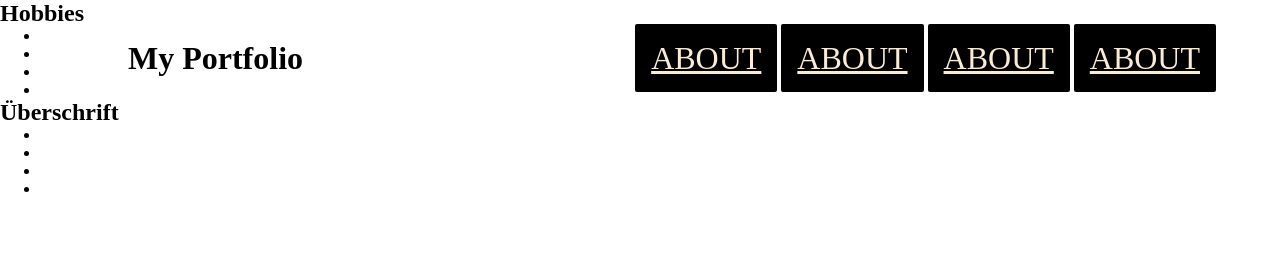
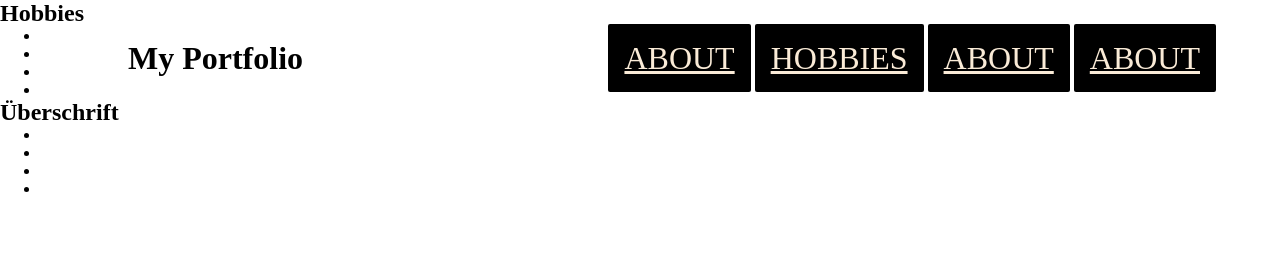
Before and after one commit to welschoff/portfolio, a plain HTML site: page index.html in a window 1280 px wide. Shown: the top 277 px of the page. Drawn offline with Linux system fonts and the light colour scheme.

Commit message:
added changes

```diff
--- a/index.html
+++ b/index.html
@@ -12,7 +12,7 @@
     <header>
       <nav class="navigation">
         <a href="#about">about</a>
-        <a href="#about">about</a>
+        <a href="#about">Hobbies</a>
         <a href="#about">about</a>
         <a href="#about">about</a>
       </nav>
```
